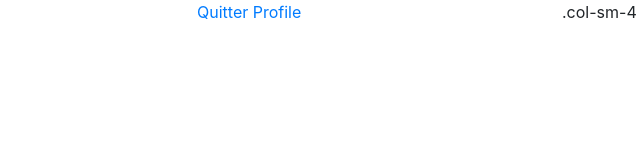
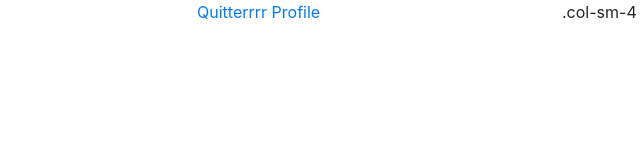
Before and after one commit to FrancoisPichette/eCommerce, a plain HTML site: page build/web/index.html in a window 1280 px wide. Shown: the full height of the page, 268-908 px from the left. Drawn offline with nearby package versions, Linux system fonts and the light colour scheme.

Commit message:
test rrrr

```diff
--- a/build/web/index.html
+++ b/build/web/index.html
@@ -27,7 +27,7 @@
                     <a href="profile">Profile</a>
                 </div>
                 <div class="col-sm-4">
-                    <a href="logout">Quitter</a>
+                    <a href="logout">Quitterrrr</a>
                     <a href="profile">Profile</a>
                 </div>
                 <div class="row">
```
Also changed, not shown: web/index.html (+1 -1 lines).
